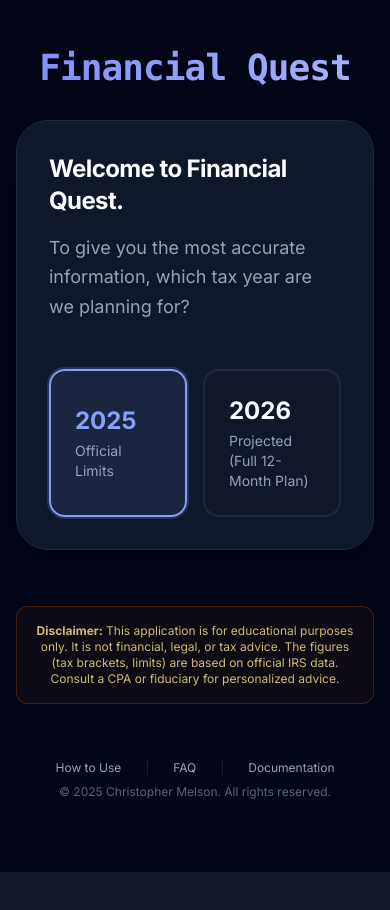
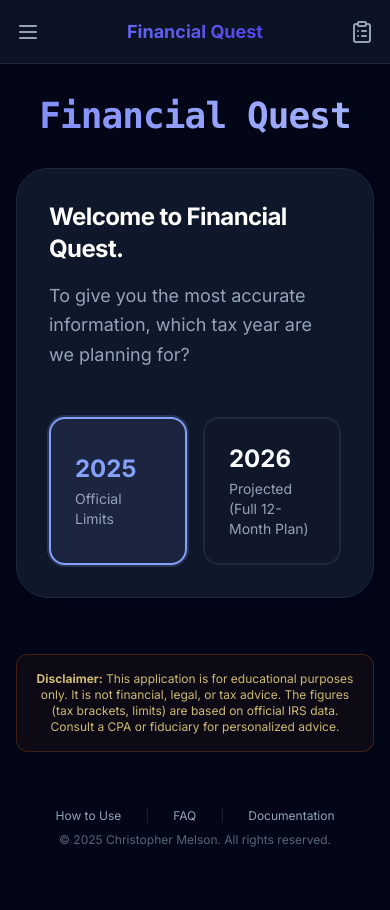
Before and after one commit to mels0n/Financial-Independence-Flow-Chart, a Next.js app: page / in a window 390 px wide. Shown: the top 910 px of the page. Before the commit the page ends 872 px from the top, so only its background shows below. Built offline with nearby package versions, Linux system fonts and the light colour scheme.

Commit message:
feat: implement mobile sidebar responsiveness

```diff
--- a/src/app/page.tsx
+++ b/src/app/page.tsx
@@ -2,6 +2,10 @@
 
 import { Footer } from "@/widgets/Footer/Footer";
 import dynamic from "next/dynamic";
+import { useState } from "react";
+import { Sheet } from "@/shared/ui/Sheet/Sheet";
+import { MobileHeader } from "@/widgets/MobileHeader/MobileHeader";
+import { useFinancialStore } from "@/entities/financial/model/financialStore";
 
 const QuestFlow = dynamic(() => import("@/widgets/QuestFlow/QuestFlow").then((mod) => mod.QuestFlow), {
     ssr: false,
@@ -17,10 +21,31 @@ const ActionBoard = dynamic(() => import("@/widgets/ActionBoard/ActionBoard").th
 });
 
 export default function Home() {
+    const [isQuestLogOpen, setIsQuestLogOpen] = useState(false);
+    const [isActionBoardOpen, setIsActionBoardOpen] = useState(false);
+    const { actionItems } = useFinancialStore();
+
+    // Calculate pending action items
+    const pendingActionItems = actionItems.filter(i => !i.completed).length;
+
     return (
-        <main className="flex min-h-screen bg-slate-50 dark:bg-slate-950 text-slate-900 dark:text-slate-50 transition-colors duration-300">
+        <main className="flex min-h-screen bg-slate-50 dark:bg-slate-950 text-slate-900 dark:text-slate-50 transition-colors duration-300 pt-16 lg:pt-0">
+            <MobileHeader
+                onOpenQuestLog={() => setIsQuestLogOpen(true)}
+                onOpenActionBoard={() => setIsActionBoardOpen(true)}
+                actionItemsCount={pendingActionItems}
+            />
+
+            <Sheet isOpen={isQuestLogOpen} onClose={() => setIsQuestLogOpen(false)} side="left">
+                <QuestBar className="flex w-full h-full border-none" />
+            </Sheet>
+
+            <Sheet isOpen={isActionBoardOpen} onClose={() => setIsActionBoardOpen(false)} side="right">
+                <ActionBoard className="flex w-full h-full border-none" />
+            </Sheet>
+
             <QuestBar />
-            <div className="flex-1 flex flex-col items-center justify-start pt-12 lg:pt-24 pb-12 px-4 overflow-y-auto">
+            <div className="flex-1 flex flex-col items-center justify-start pt-8 lg:pt-24 pb-12 px-4 overflow-y-auto">
                 <div className="w-full max-w-5xl items-center justify-center font-mono text-sm lg:flex mb-8 lg:mb-12">
                     <h1 className="text-4xl md:text-5xl font-bold tracking-tight text-center bg-gradient-to-r from-indigo-500 to-indigo-600 dark:from-indigo-400 dark:to-indigo-300 bg-clip-text text-transparent drop-shadow-sm">
                         Financial Quest
--- /dev/null
+++ b/src/shared/ui/Sheet/Sheet.tsx
@@ -0,0 +1,84 @@
+"use client";
+
+import { useEffect } from "react";
+import { motion, AnimatePresence } from "framer-motion";
+import { X } from "lucide-react";
+import { cn } from "@/shared/lib/utils";
+import { createPortal } from "react-dom";
+
+interface SheetProps {
+    isOpen: boolean;
+    onClose: () => void;
+    side?: "left" | "right";
+    children: React.ReactNode;
+    className?: string;
+}
+
+export function Sheet({ isOpen, onClose, side = "left", children, className }: SheetProps) {
+    // Prevent body scroll when sheet is open
+    useEffect(() => {
+        if (isOpen) {
+            document.body.style.overflow = "hidden";
+        } else {
+            document.body.style.overflow = "unset";
+        }
+        return () => {
+            document.body.style.overflow = "unset";
+        };
+    }, [isOpen]);
+
+    // Handle escape key
+    useEffect(() => {
+        const handleEscape = (e: KeyboardEvent) => {
+            if (e.key === "Escape") onClose();
+        };
+        document.addEventListener("keydown", handleEscape);
+        return () => document.removeEventListener("keydown", handleEscape);
+    }, [onClose]);
+
+    // We use a portal to ensure the sheet is always on top of everything
+    // But we need to make sure we're on the client
+    const mounted = typeof window !== 'undefined';
+    if (!mounted) return null;
+
+    return createPortal(
+        <AnimatePresence>
+            {isOpen && (
+                <>
+                    {/* Backdrop */}
+                    <motion.div
+                        initial={{ opacity: 0 }}
+                        animate={{ opacity: 1 }}
+                        exit={{ opacity: 0 }}
+                        onClick={onClose}
+                        className="fixed inset-0 bg-black/40 backdrop-blur-sm z-50 lg:hidden"
+                    />
+
+                    {/* Sheet */}
+                    <motion.div
+                        initial={{ x: side === "left" ? "-100%" : "100%" }}
+                        animate={{ x: 0 }}
+                        exit={{ x: side === "left" ? "-100%" : "100%" }}
+                        transition={{ type: "spring", damping: 20, stiffness: 300 }}
+                        className={cn(
+                            "fixed top-0 bottom-0 z-50 w-[85%] max-w-sm bg-background shadow-xl lg:hidden",
+                            side === "left" ? "left-0 border-r" : "right-0 border-l",
+                            className
+                        )}
+                    >
+                        <button
+                            onClick={onClose}
+                            className="absolute top-4 right-4 p-2 text-muted-foreground hover:text-foreground rounded-full hover:bg-muted transition-colors z-10"
+                        >
+                            <X className="w-5 h-5" />
+                        </button>
+                        <div className="h-full w-full overflow-hidden">
+                            {children}
+                        </div>
+                    </motion.div>
+                </>
+            )}
+        </AnimatePresence>,
+        document.body
+    );
+}
--- a/src/widgets/ActionBoard/ActionBoard.tsx
+++ b/src/widgets/ActionBoard/ActionBoard.tsx
@@ -5,13 +5,17 @@ import { cn } from "@/shared/lib/utils";
 import { useState, useEffect } from "react";
 import { ClipboardList, CheckSquare, Square } from "lucide-react";
 
-export function ActionBoard() {
+interface ActionBoardProps {
+    className?: string;
+}
+
+export function ActionBoard({ className }: ActionBoardProps) {
     const { actionItems, toggleActionItem } = useFinancialStore();
 
     if (actionItems.length === 0) return null;
 
     return (
-        <div className="hidden xl:flex flex-col w-80 h-screen sticky top-0 bg-background border-l border-border p-6 overflow-y-auto">
+        <div className={cn("hidden xl:flex flex-col w-80 h-screen sticky top-0 bg-background border-l border-border p-6 overflow-y-auto", className)}>
             <h3 className="text-xl font-bold text-foreground flex items-center gap-2 mb-6">
                 <ClipboardList className="w-6 h-6 text-blue-500" />
                 Action Board
--- /dev/null
+++ b/src/widgets/MobileHeader/MobileHeader.tsx
@@ -0,0 +1,39 @@
+"use client";
+
+import { Menu, ClipboardList } from "lucide-react";
+import { cn } from "@/shared/lib/utils";
+
+interface MobileHeaderProps {
+    onOpenQuestLog: () => void;
+    onOpenActionBoard: () => void;
+    actionItemsCount?: number;
+}
+
+export function MobileHeader({ onOpenQuestLog, onOpenActionBoard, actionItemsCount = 0 }: MobileHeaderProps) {
+    return (
+        <header className="lg:hidden fixed top-0 left-0 right-0 h-16 bg-background/80 backdrop-blur-md border-b border-border z-40 px-4 flex items-center justify-between">
+            <button
+                onClick={onOpenQuestLog}
+                className="p-2 -ml-2 text-muted-foreground hover:text-foreground rounded-full hover:bg-muted transition-colors"
+                aria-label="Open Quest Log"
+            >
+                <Menu className="w-6 h-6" />
+            </button>
+
+            <span className="font-bold text-lg bg-gradient-to-r from-indigo-500 to-indigo-600 bg-clip-text text-transparent">
+                Financial Quest
+            </span>
+
+            <button
+                onClick={onOpenActionBoard}
+                className="p-2 -mr-2 text-muted-foreground hover:text-foreground rounded-full hover:bg-muted transition-colors relative"
+                aria-label="Open Action Board"
+            >
+                <ClipboardList className="w-6 h-6" />
+                {actionItemsCount > 0 && (
+                    <span className="absolute top-1.5 right-1.5 w-2.5 h-2.5 bg-red-500 rounded-full ring-2 ring-background" />
+                )}
+            </button>
+        </header>
+    );
+}
--- a/src/widgets/QuestBar/QuestBar.tsx
+++ b/src/widgets/QuestBar/QuestBar.tsx
@@ -5,7 +5,11 @@ import { cn } from "@/shared/lib/utils";
 import { useState, useEffect } from "react";
 import { CheckCircle2, Wallet, Trophy, ClipboardList, CheckSquare, Square, BookOpen } from "lucide-react";
 
-export function QuestBar() {
+interface QuestBarProps {
+    className?: string;
+}
+
+export function QuestBar({ className }: QuestBarProps) {
     const { profile, getRemainingBudget, currentStep, actionItems, toggleActionItem } = useFinancialStore();
 
     const income = profile.monthlyIncome;
@@ -62,7 +66,7 @@ export function QuestBar() {
     }
 
     return (
-        <div className="hidden lg:flex flex-col w-80 h-screen sticky top-0 bg-background border-r border-border p-6 overflow-y-auto">
+        <div className={cn("hidden lg:flex flex-col w-80 h-screen sticky top-0 bg-background border-r border-border p-6 overflow-y-auto", className)}>
             <div className="mb-8">
                 <h2 className="text-xl font-bold text-foreground flex items-center gap-2 mb-4">
                     <Trophy className="w-6 h-6 text-yellow-500" />
```
Also changed, not shown: 1 other file (tests, documents, lock files or other folders).
